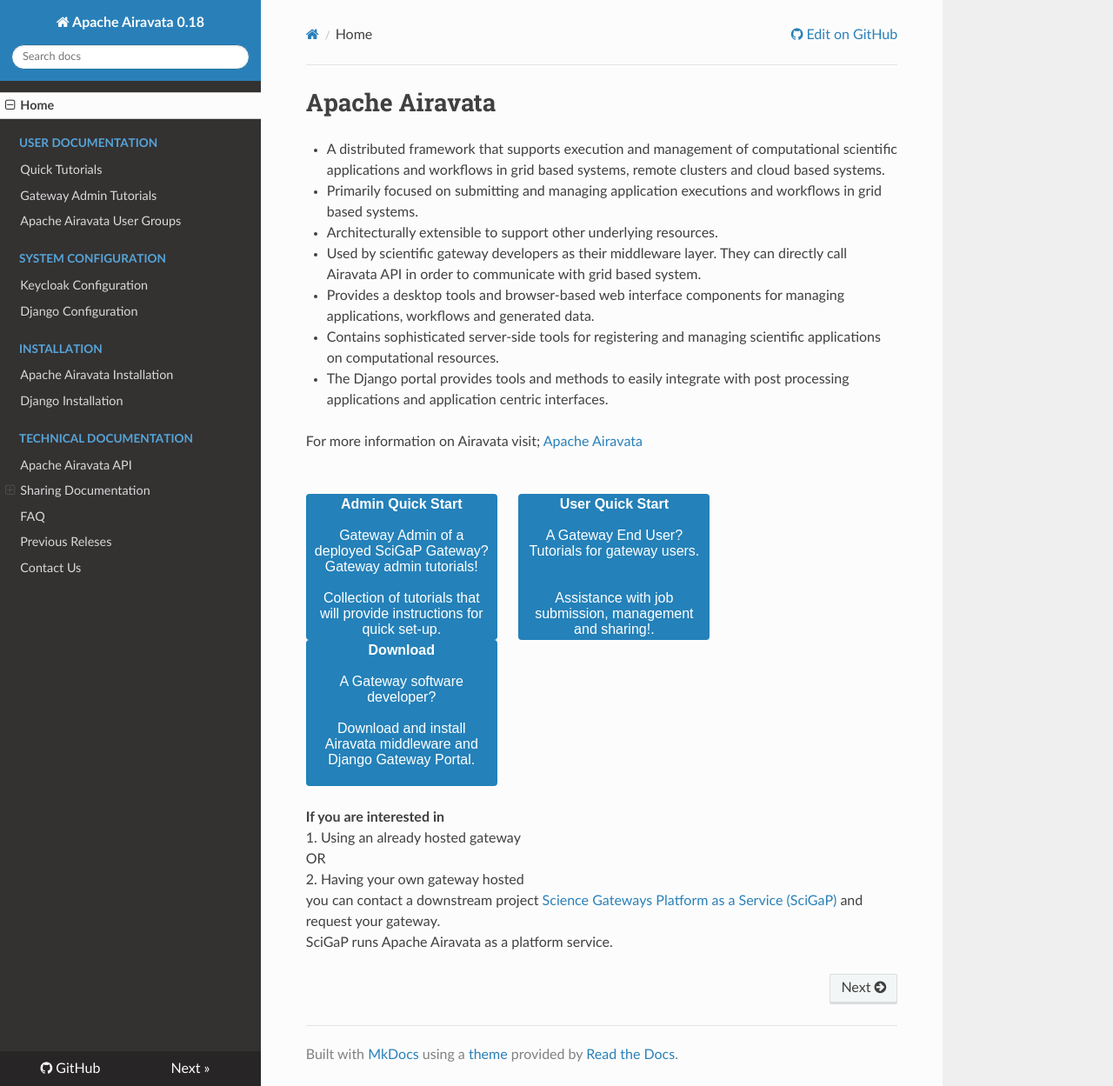
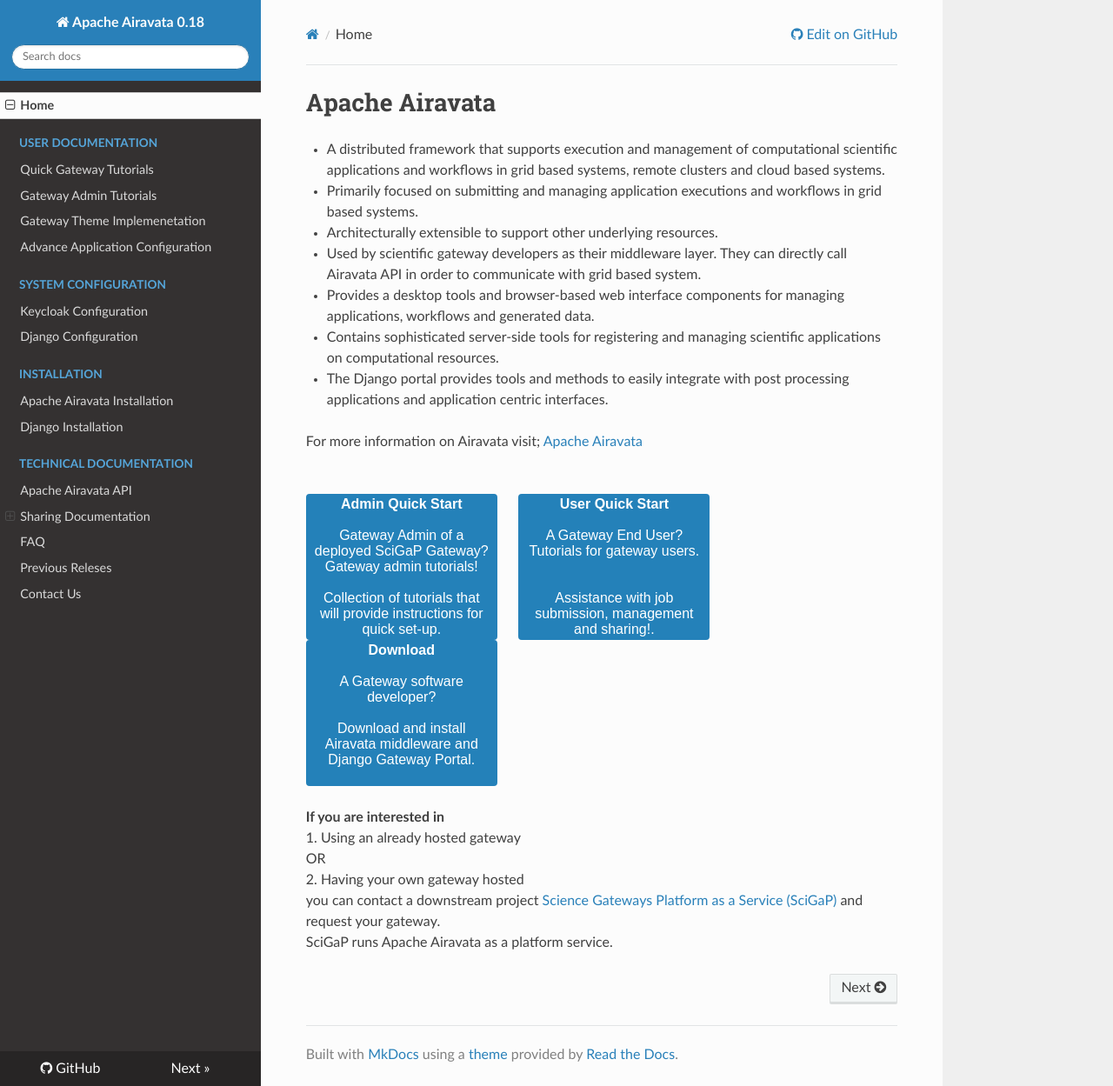
Before and after one commit to isabella232/airavata-docs, an MkDocs documentation site: the page built from docs/index.md, in a window 1280 px wide and 1249 px high. Shown: the whole window at 87% size. Built offline with MkDocs 1.6.1, drawn with Linux system fonts in a browser that asks for light colours; nearby versions of some CDN libraries; old or Windows-style settings are respelled for this version of MkDocs.

Commit message:
Adding new pages for Django user documentation

```diff
--- a/mkdocs.yml
+++ b/mkdocs.yml
@@ -9,9 +9,11 @@ docs_dir: docs
 pages:
 - Home: 'index.md'
 - User Documentation:
-  - Quick Tutorials: 'user-documentation/user-tutorials.md'
+  - Quick Gateway Tutorials: 'user-documentation/user-tutorials.md'
   - Gateway Admin Tutorials: 'user-documentation/admin-tutorials.md'
-  - Apache Airavata User Groups: 'user-documentation/airavata-user-profiles.md'
+  - Gateway Theme Implemenetation: 'user-documentation/cms-tutorials.md'
+  - Advance Application Configuration: 'user-documentation/JSON-tutorials.md'
+#  - Apache Airavata User Groups: 'user-documentation/airavata-user-profiles.md'
 #  - Application Support: 'user-documentation/supported-applications.md'
 - System Configuration:
   - Keycloak Configuration: 'configuration/keycloak-configuration.md'
```
